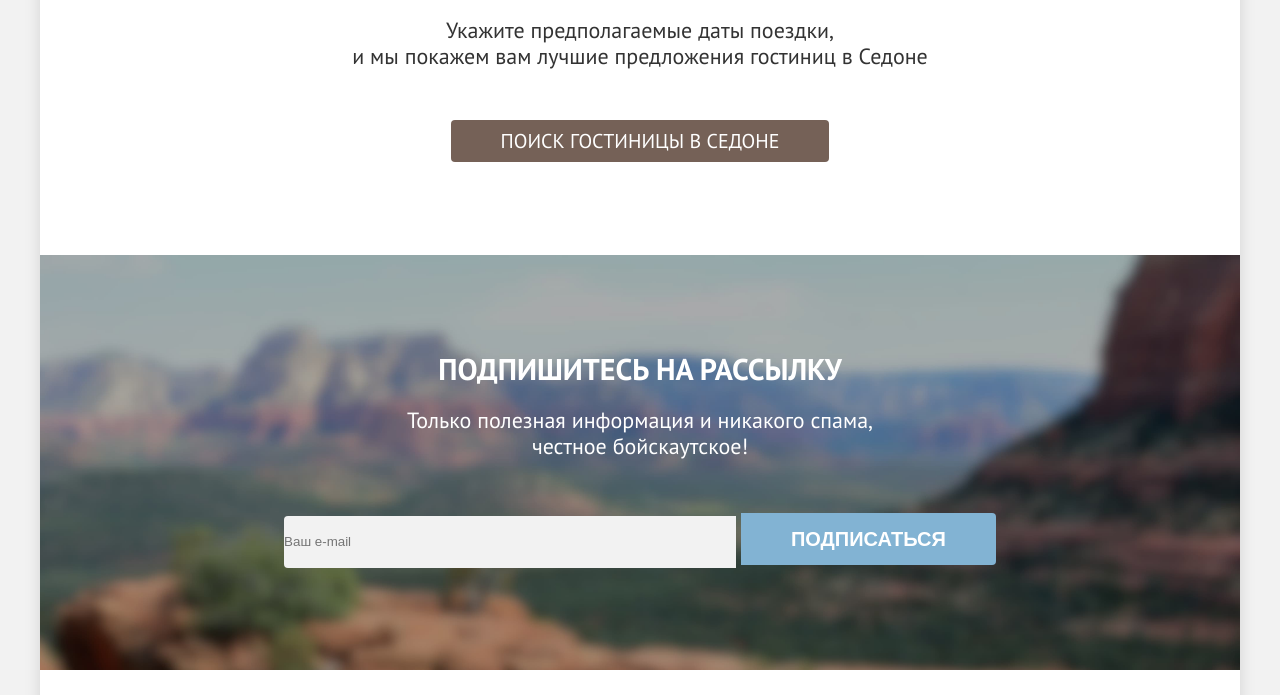
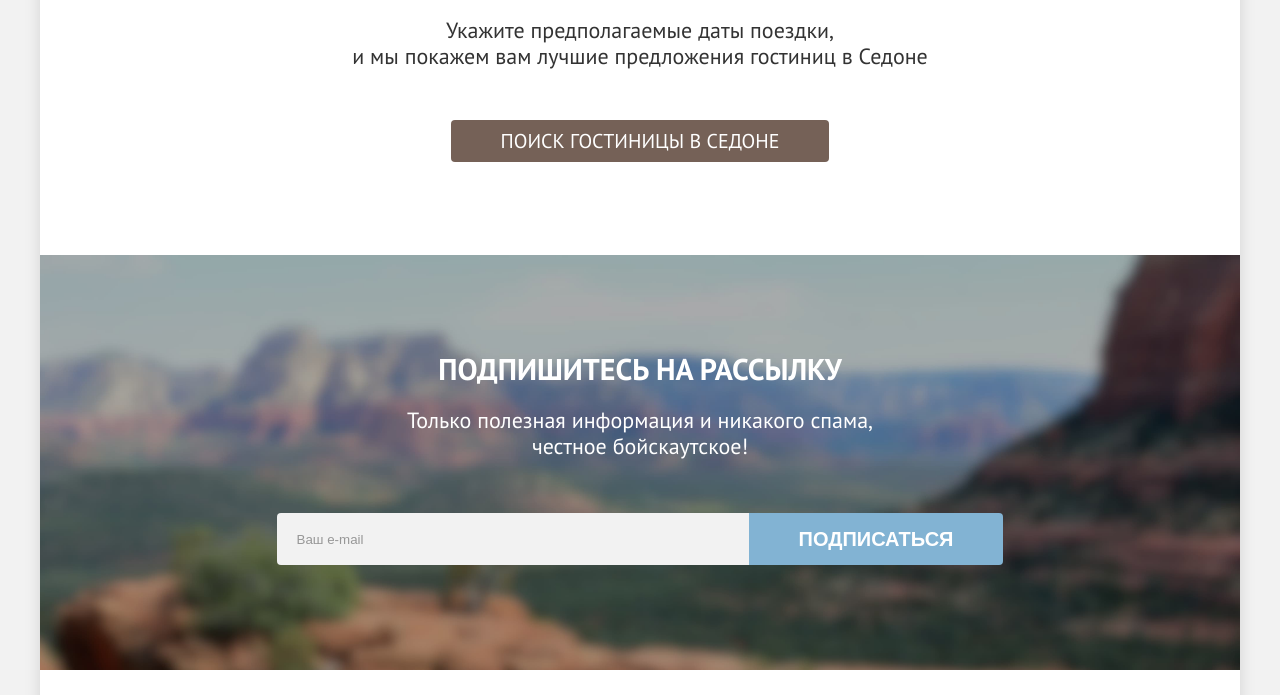
Before and after one commit to htmlacademy-htmlcss/2143947-sedona-36, a plain HTML site: page index.html in a window 1280 px wide. Shown: the part 2773-3468 px from the top of the page. Drawn offline with Linux system fonts and the light colour scheme.

Commit message:
Выровнена секция subscribe
1. Выровнена секция subscribe

```diff
--- a/styles/styles.css
+++ b/styles/styles.css
@@ -324,6 +324,12 @@ body {
   margin-bottom: 54px;
 }
 
+.subscribe-form {
+  display: flex;
+  align-items: center;
+  justify-content: center;
+}
+
 .subscribe-form-input {
   width: 452px;
   height: 52px;
@@ -332,10 +338,12 @@ body {
   border-radius: 4px 0 0 4px;
   padding: 0;
   margin: 0;
+  padding-left: 20px;
 }
 
 .subscribe-form-input::placeholder {
   line-height: 24px;
+  color: #00000060;
 }
 
 .subscribe-form-button {
```
